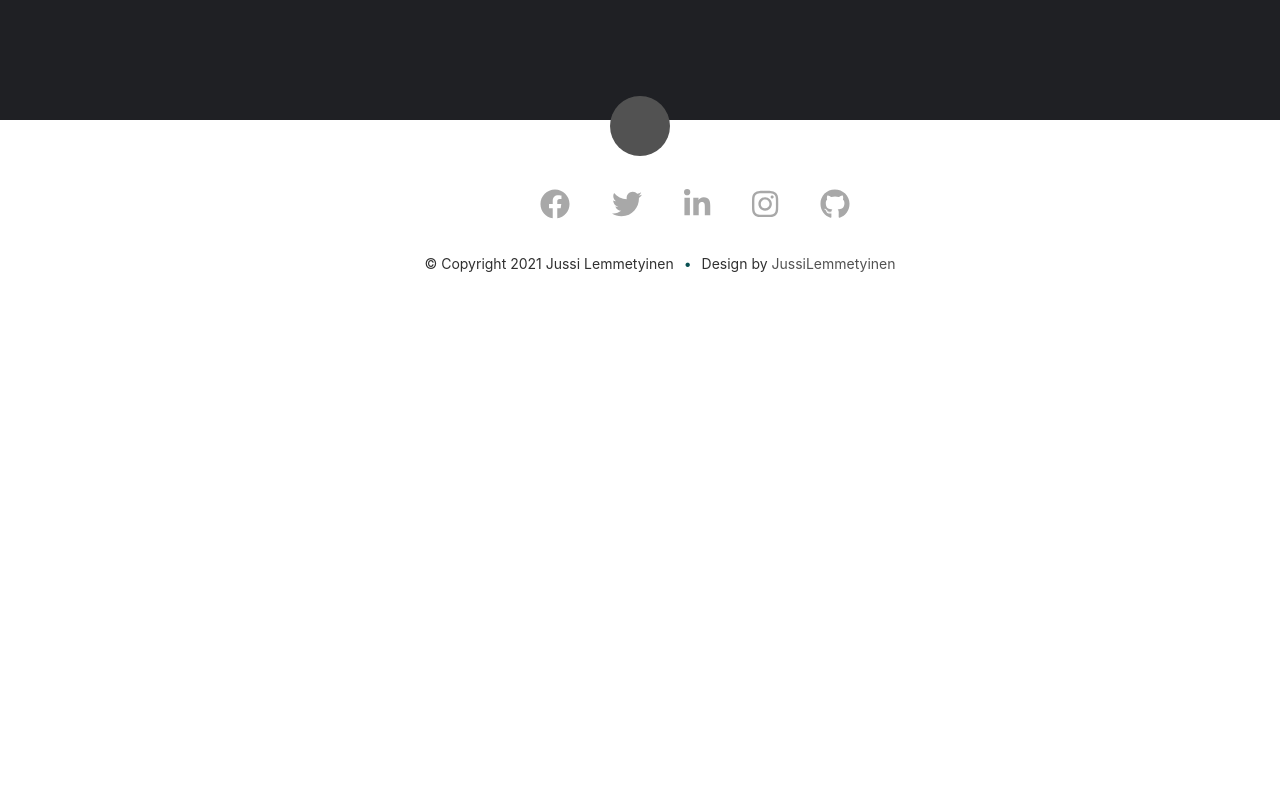
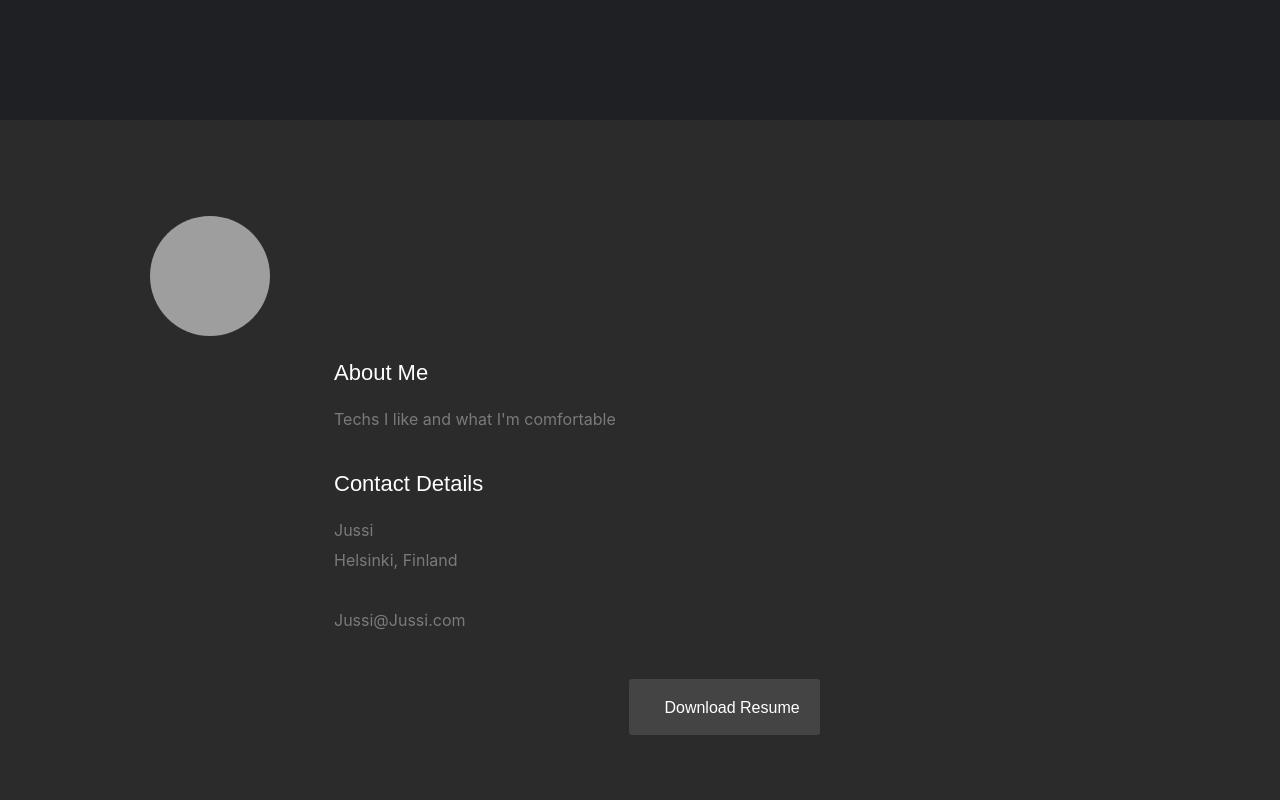
Before and after one commit to JussiLem/jussi-resume, a React (Create React App) app: page / in a window 1280 px wide. Shown: the part 680-1480 px from the top of the page. Before the commit the page ends 1004 px from the top, so only its background shows below. Built offline with nearby package versions, Linux system fonts and the light colour scheme; grey boxes are pictures that could not be loaded.

Commit message:
Added initial about section

```diff
--- a/src/App.tsx
+++ b/src/App.tsx
@@ -6,6 +6,7 @@ import { MainDataFields } from './common'
 import ErrorFallback from './components/ErrorFallback'
 import Header from './components/Header'
 import Footer from './components/Footer'
+import About from './components/About'
 
 const App = () => {
   const [mainData, setMainData] = useState<MainDataFields | null>(null)
@@ -26,10 +27,11 @@ const App = () => {
     <ErrorFallback>
       <div className="App">
         {mainData && (
-          <div>
+          <>
             <Header user={mainData.user} />
+            <About user={mainData.user} />
             <Footer user={mainData.user} />
-          </div>
+          </>
         )}
       </div>
     </ErrorFallback>
--- a/src/common.ts
+++ b/src/common.ts
@@ -37,6 +37,7 @@ export interface UserFields {
   address: AddressFields
   website: string
   resumedownload: string
+  phone?: string
 }
 
 export interface MainDataFields {
--- /dev/null
+++ b/src/components/About.tsx
@@ -0,0 +1,48 @@
+import { UserFields } from '../common'
+
+interface AboutProps {
+  user: UserFields
+}
+const About = ({ user }: AboutProps) => {
+  const profilepic = `images/${user.image}`
+  return (
+    <section id="about">
+      <div className="row">
+        <div className="three columns">
+          <img className="profile-pic" src={profilepic} alt="Jussi Lemmetyinen Profile Pic" />
+        </div>
+        <div className="nine columns main-col">
+          <h2>About Me</h2>
+
+          <p>{user.bio}</p>
+          <div className="row">
+            <div className="columns contact-details">
+              <h2>Contact Details</h2>
+              <p className="address">
+                <span>{user.name}</span>
+                <br />
+                <span>
+                  {user.address.city}, {user.address.country}
+                </span>
+                <br />
+                {user.phone && <span>{user.phone}</span>}
+                <br />
+                <span>{user.email}</span>
+              </p>
+            </div>
+            <div className="columns download">
+              <p>
+                <a href={user.resumedownload} className="button">
+                  <i className="fa fa-download" />
+                  Download Resume
+                </a>
+              </p>
+            </div>
+          </div>
+        </div>
+      </div>
+    </section>
+  )
+}
+
+export default About
--- a/src/components/layout.scss
+++ b/src/components/layout.scss
@@ -232,3 +232,51 @@ footer .social-links li:first-child { margin-left: 0; }
   border-radius: 100%;
 }
 #go-top a:hover { background-color: #0F9095; }
+
+/* ------------------------------------------------------------------ */
+/* c. About Section
+/* ------------------------------------------------------------------ */
+
+#about {
+  background: #2B2B2B;
+  padding-top: 96px;
+  padding-bottom: 66px;
+  overflow: hidden;
+}
+
+#about a, #about a:visited  { color: #fff; }
+#about a:hover, #about a:focus { color: #11ABB0; }
+
+#about h2 {
+  font: 22px/30px 'opensans-bold', sans-serif;
+  color: #fff;
+  margin-bottom: 12px;
+}
+#about p {
+  line-height: 30px;
+  color: #7A7A7A;
+}
+#about .profile-pic {
+  position: relative;
+  width: 120px;
+  height: 120px;
+  border-radius: 100%;
+}
+#about .contact-details { width: 41.66667%; }
+#about .download {
+  width: 58.33333%;
+  padding-top: 6px;
+}
+#about .main-col { padding-right: 5%; }
+#about .download .button {
+  margin-top: 6px;
+  background: #444;
+}
+#about .download .button:hover {
+  background: #fff;
+  color: #2B2B2B;
+}
+#about .download .button i {
+  margin-right: 15px;
+  font-size: 20px;
+}
```
